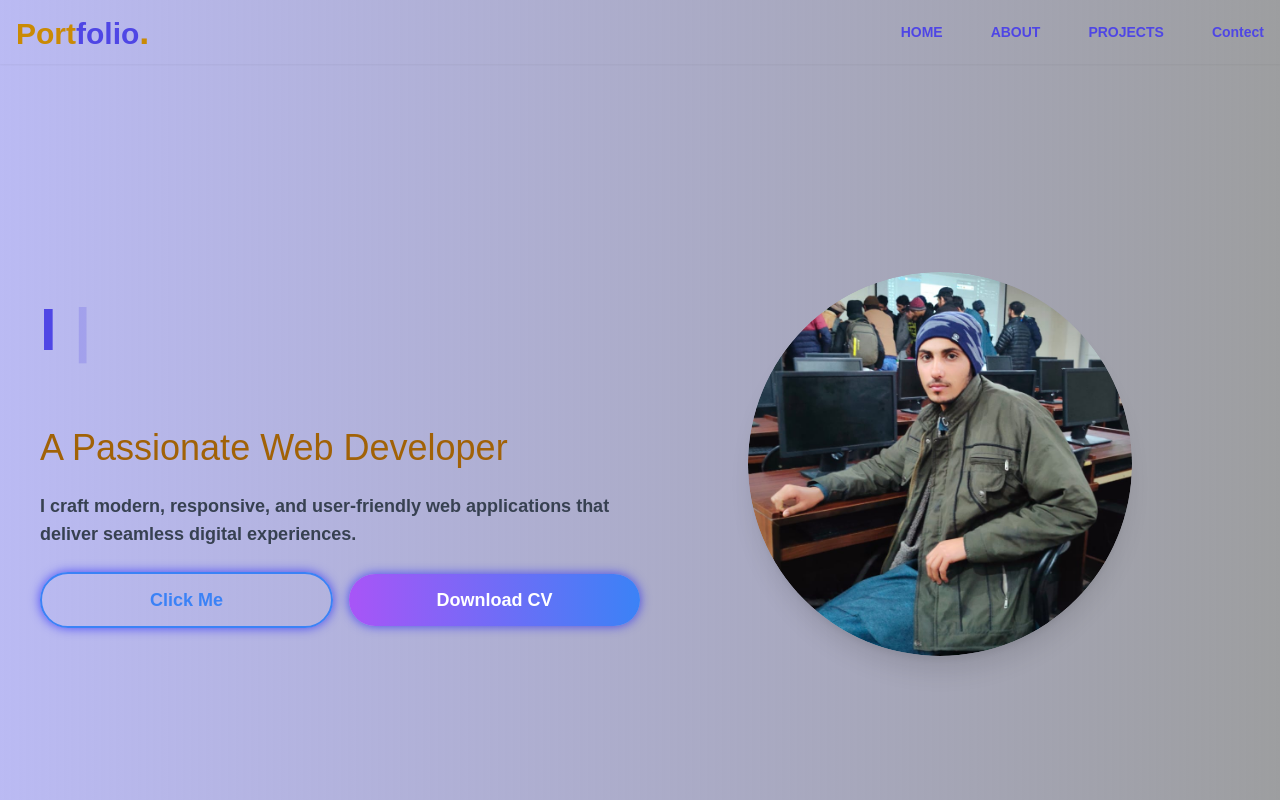
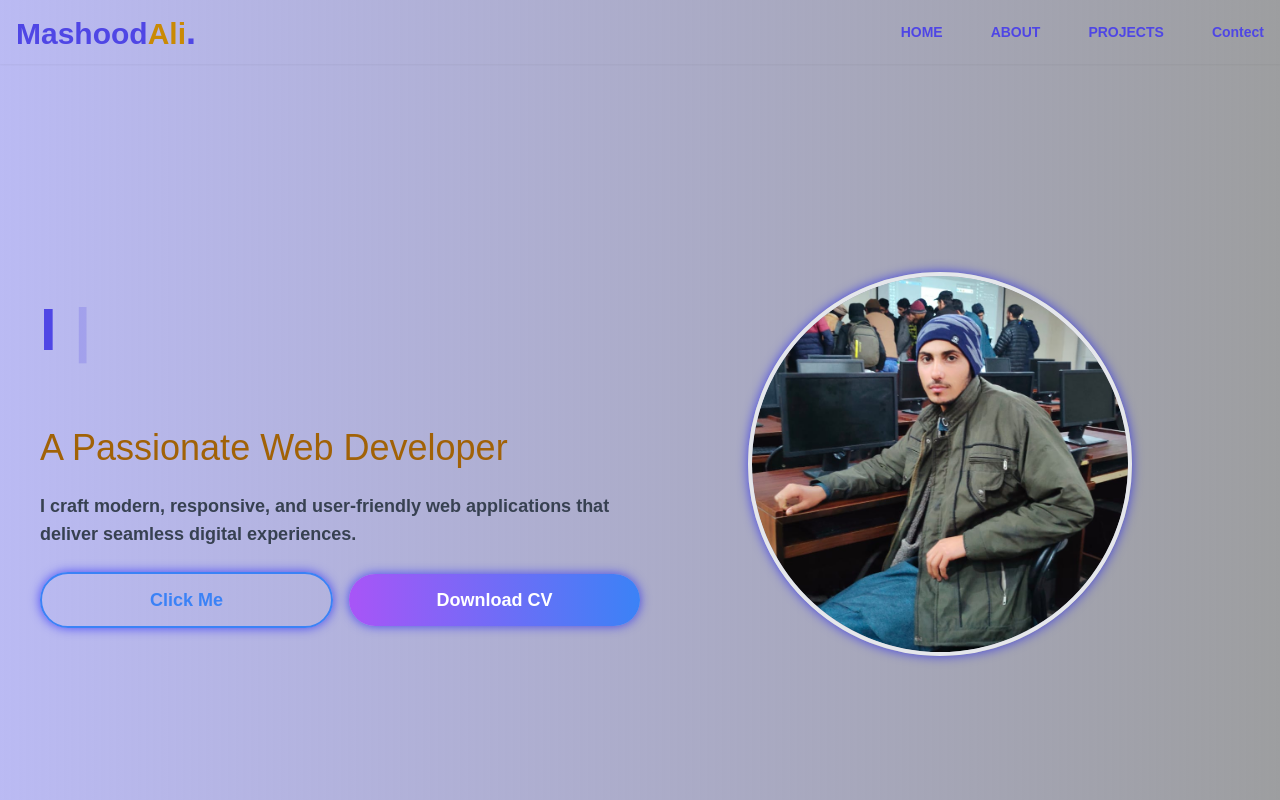
Before and after one commit to Mashoodgondal/Portfolio, a Next.js app in the folder portfolio/: page / in a window 1280 px wide. Shown: the top 800 px of the page. Built offline with nearby package versions, Linux system fonts and the light colour scheme.

Commit message:
glowing border

```diff
--- a/portfolio/app/(components)/navebar/page.js
+++ b/portfolio/app/(components)/navebar/page.js
@@ -3,7 +3,7 @@ import { useState } from "react";
 import { IoMdMenu } from "react-icons/io";
 import { RiCloseCircleFill } from "react-icons/ri";
 
-import Link from "next/link";
+// import Link from "next/link";
 
 const NaveBar = () => {
     const [nav, setnav] = useState(false);
@@ -15,9 +15,9 @@ const NaveBar = () => {
             <nav className=" sticky  shadow-sm ">
                 <div className="max-w-screen-xl flex justify-between px-4 py-3 mx-auto">
                     <div>
-                        <a href="#" className="text-yellow-600 text-3xl font-bold">
-                            Port<span className="text-indigo-600">folio</span>
-                            <span className="text-yellow-600 text-4xl">.</span>
+                        <a href="#" className="text-indigo-600 text-3xl font-bold">
+                            Mashood<span className="text-yellow-600">Ali</span>
+                            <span className="text-indigo-600 text-4xl">.</span>
                         </a>
                     </div>
 
--- a/portfolio/app/home/page.js
+++ b/portfolio/app/home/page.js
@@ -53,7 +53,7 @@ export default function Hero() {
 
 
             <div className="w-full md:w-1/2 flex justify-center">
-                <div className="relative w-64 h-64 md:w-96 md:h-96 rounded-full overflow-hidden shadow-xl transition-transform duration-500 hover:rotate-12">
+                <div className="relative w-64 h-64 md:w-96 md:h-96 rounded-full overflow-hidden shadow-xl transition-transform duration-500 hover:rotate-12 border-4 border-gradient-to-r from-purple-500 to-indigo-900 animate-pulse-glow">
                     <Image
                         src={img3}
                         alt="Profile Picture"
```
